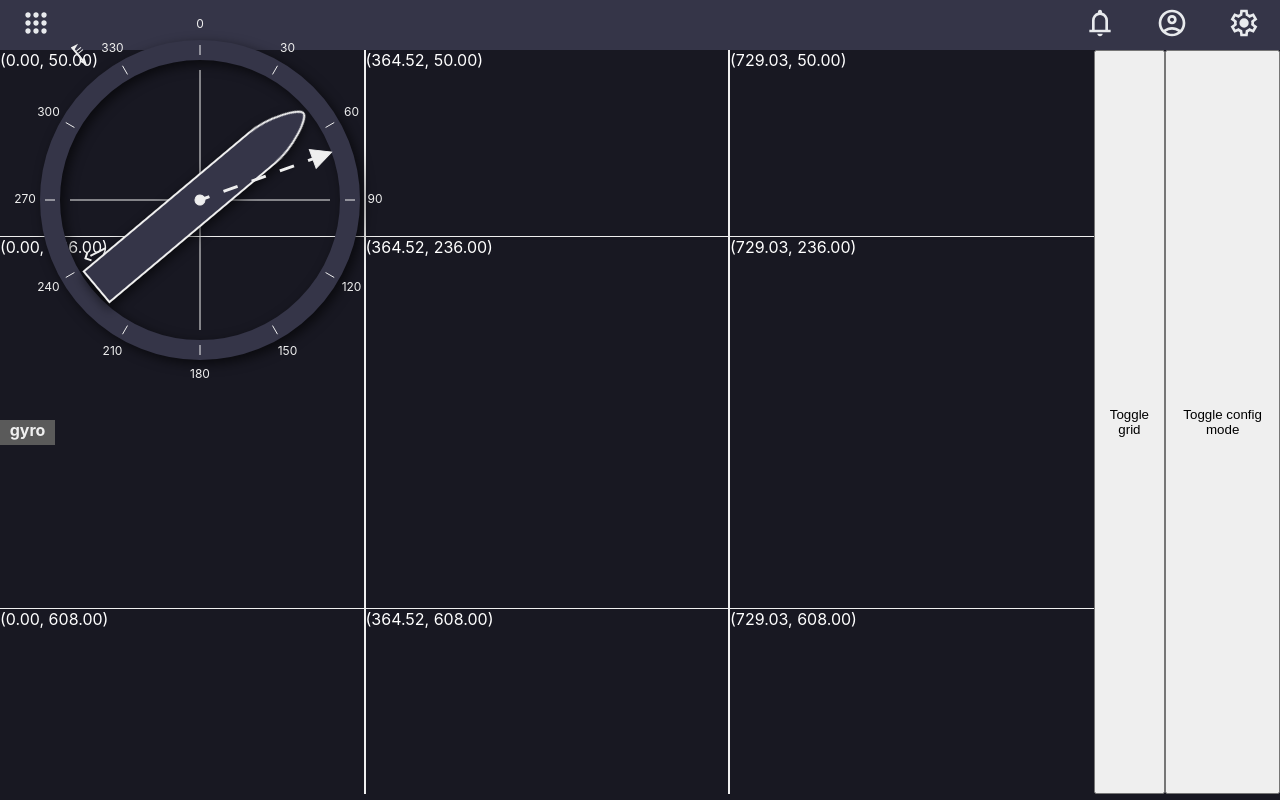
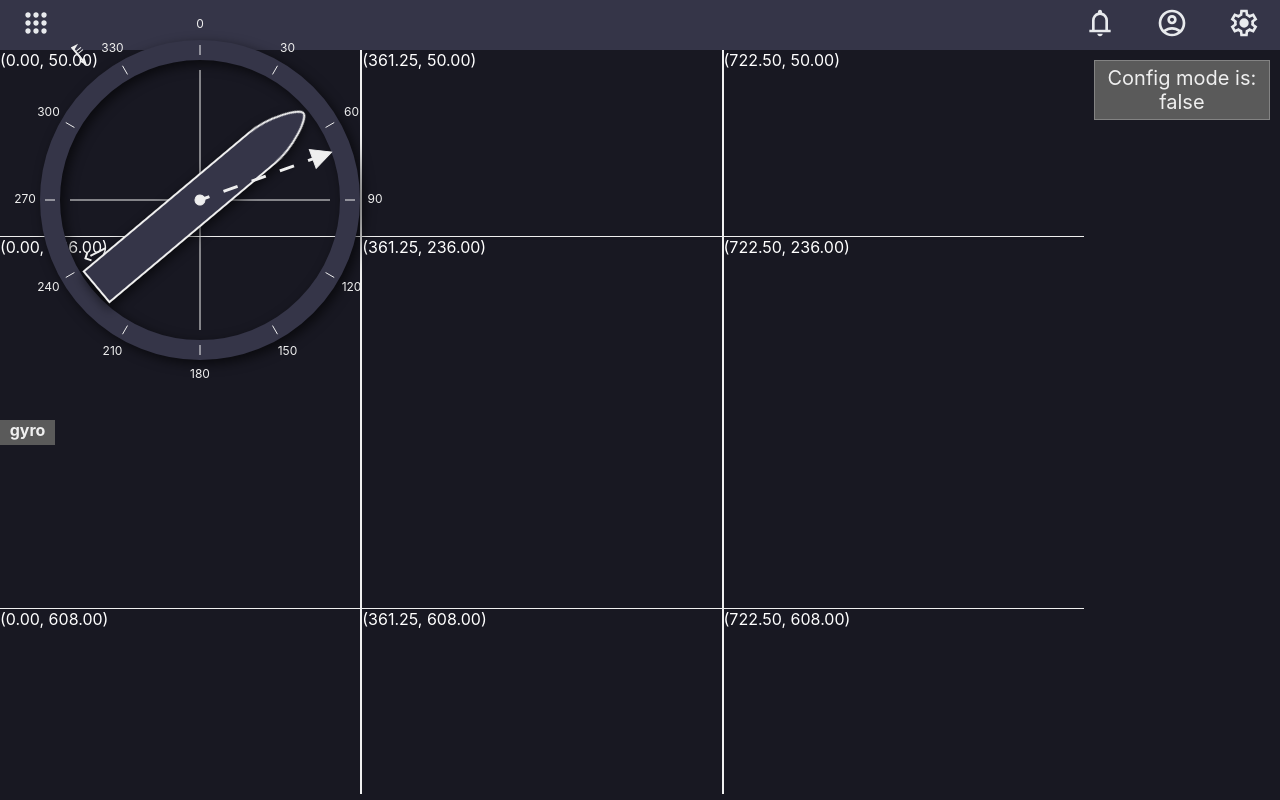
Before and after one commit to Henri-Willekens/mqtt-implementation, a React (Create React App) app: page / in a window 1280 px wide. Built offline with nearby package versions, Linux system fonts and the light colour scheme.

Commit message:
final design changes

```diff
--- a/src/App.tsx
+++ b/src/App.tsx
@@ -24,6 +24,12 @@ const App = () => {
       setCurrentTheme("day")
     }
   }
+  const GridExisting = () => {
+    setGridExists(!GridExists);
+  }
+  const ConfigModeActive = () => {
+    setConfigMode(!configMode);
+  }
 
   useEffect(() => {
     setConfigData(config as Config);
@@ -39,8 +45,12 @@ const App = () => {
         <Header pages={['page1', 'page2']} />
         <div className="components">
           <Grid />
-          <button onClick={() => setGridExists(!GridExists)}>Toggle grid</button>
-          <button onClick={() => setConfigMode(!configMode)}>Toggle config mode</button>
+          <div className="ButtonArea">
+            <Button onclick={ConfigModeActive} text={`Config mode is: ${configMode}`} />
+            {configMode && (
+              <Button onclick={GridExisting} text={`Grid is ${GridExists}`} />
+            )}
+          </div>
           {/* <Button onclick={switchTheme} text={`Huidige theme: ${currentTheme}`} /> */}
           <DynamicRenderComponents theme={currentTheme} config={configData} configMode={configMode} gridEnabled={GridExists} />
         </div>
```
